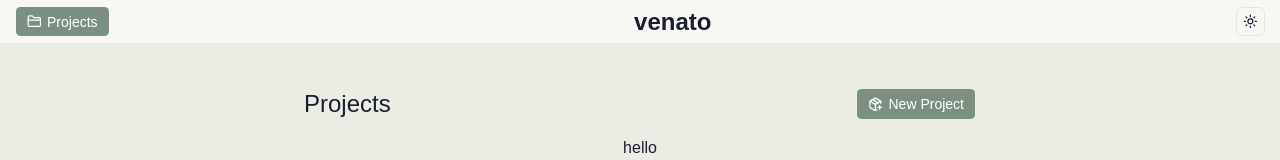
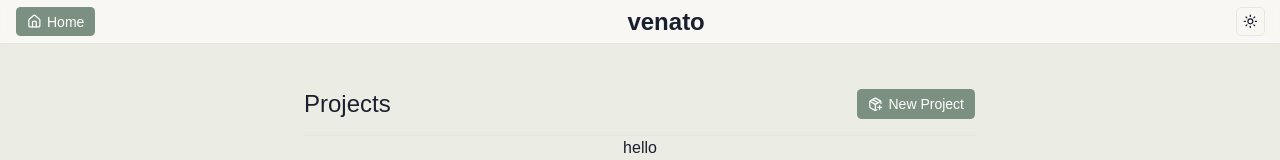
Before and after one commit to alainhaldi/venato, a Next.js app: page /projects/home in a window 1280 px wide. Shown: the top 160 px of the page. Built offline with nearby package versions, Linux system fonts and the light colour scheme.

Commit message:
Create paths.ts and centralize all Routing Paths

```diff
--- a/src/app/projects/(details)/layout.tsx
+++ b/src/app/projects/(details)/layout.tsx
@@ -1,6 +1,7 @@
 import { LucideFolderClosed } from "lucide-react";
 import AppHeader from "@/components/header";
 import MainBody from "@/components/main-body";
+import { projectsHomePath } from "@/paths";
 
 export default function RootLayout({
   children,
@@ -12,7 +13,7 @@ export default function RootLayout({
       <AppHeader
         backButtonProps={{
           backButtonLabel: "Projects",
-          backButtonHref: "projects/home",
+          backButtonHref: projectsHomePath(),
           icon: <LucideFolderClosed />,
         }}
       ></AppHeader>
--- a/src/app/projects/home/layout.tsx
+++ b/src/app/projects/home/layout.tsx
@@ -1,6 +1,7 @@
-import { LucideFolderClosed } from "lucide-react";
+import { LucideHouse } from "lucide-react";
 import AppHeader from "@/components/header";
 import MainBody from "@/components/main-body";
+import { homePath } from "@/paths";
 
 export default function RootLayout({
   children,
@@ -11,9 +12,9 @@ export default function RootLayout({
     <>
       <AppHeader
         backButtonProps={{
-          backButtonLabel: "Projects",
-          backButtonHref: "projects/home",
-          icon: <LucideFolderClosed />,
+          backButtonLabel: "Home",
+          backButtonHref: homePath(),
+          icon: <LucideHouse />,
         }}
       ></AppHeader>
       <MainBody>{children}</MainBody>
--- a/src/components/header.tsx
+++ b/src/components/header.tsx
@@ -1,11 +1,12 @@
 import { LucideIcon } from "lucide-react";
+import { Route } from "next";
 import Link from "next/link";
 import IconButton from "./icon-button";
 import { ThemeSwitcher } from "./theme/theme-switcher";
 
 type BackButtonProps = {
   backButtonLabel: string;
-  backButtonHref: string;
+  backButtonHref: Route;
   icon: React.ReactElement<LucideIcon>;
 };
 
--- /dev/null
+++ b/src/paths.ts
@@ -0,0 +1,5 @@
+import { Route } from "next";
+
+export const homePath = (): Route => `/home` as Route;
+
+export const projectsHomePath = (): Route => `/projects/home` as Route;
```
